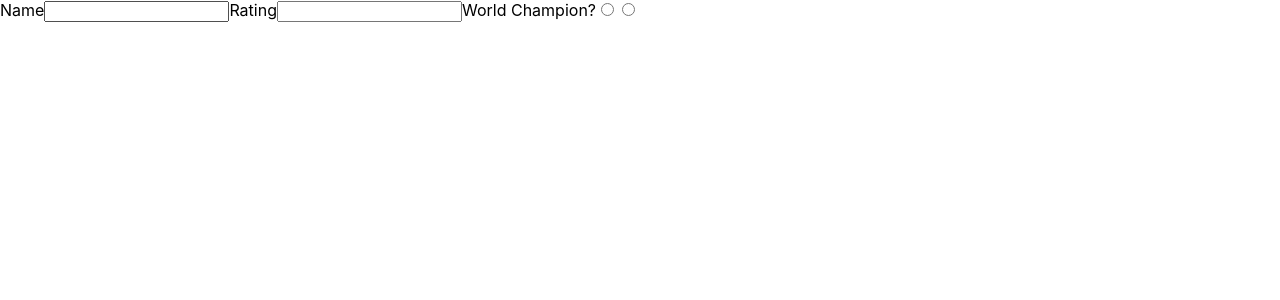
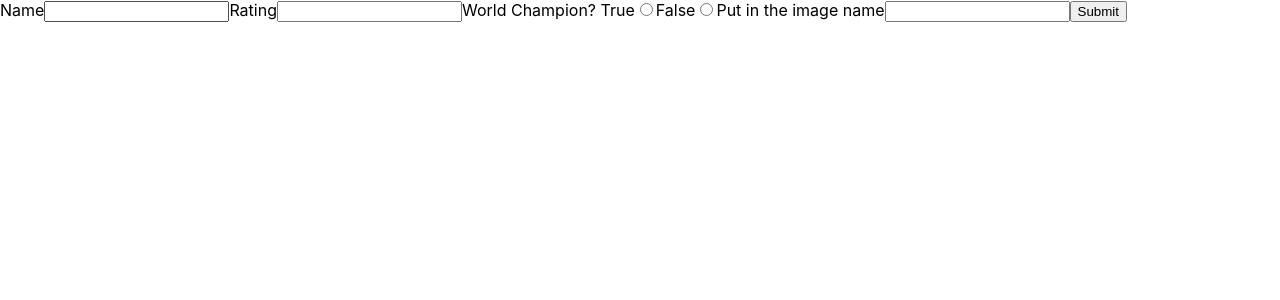
Before and after one commit to yosefkirkcohen/lab-6-front-end, a React (Create React App) app: page /create in a window 1280 px wide. Shown: the top 300 px of the page. Built offline with nearby package versions, Linux system fonts and the light colour scheme.

Commit message:
create form

```diff
--- a/src/CreatePage.js
+++ b/src/CreatePage.js
@@ -9,15 +9,30 @@ export default class CreatePage extends Component {
         image: '',
     }
 
+    handleSubmit = async (e) => {
+        e.preventDefault();
+        await request
+                .post('https://lab-06b.herokuapp.com/chessplayers')
+                .send({
+                    name: this.state.name,
+                    rating: this.state.rating,
+                    worldchampion: this.state.worldchampion,
+                    image: this.state.image
+                })
+                this.props.history.push('/');
+    }
+
     handleNameChange = (e) => {
         this.setState({name: e.target.value})
     }
     handleRatingChange = e => this.setState({rating: e.target.value})
 
+    handleImageChange = e => this.setState({image: e.target.value})
+
     render() {
         return (
             <div>
-                <form>
+                <form onSubmit={this.handleSubmit}>
                     <label>
                         Name
                         <input onChange={this.handleNameChange} />
@@ -28,9 +43,16 @@ export default class CreatePage extends Component {
                     </label>
                     <label>
                         World Champion?
+                        True
                         <input type='radio' value='true'/>
+                        False
                         <input type='radio' value='false'/>
                     </label>
+                    <label>
+                        Put in the image name
+                        <input onChange={this.handleImageChange}/>
+                    </label>
+                    <button>Submit</button>
                 </form>
             </div>
         )
```
